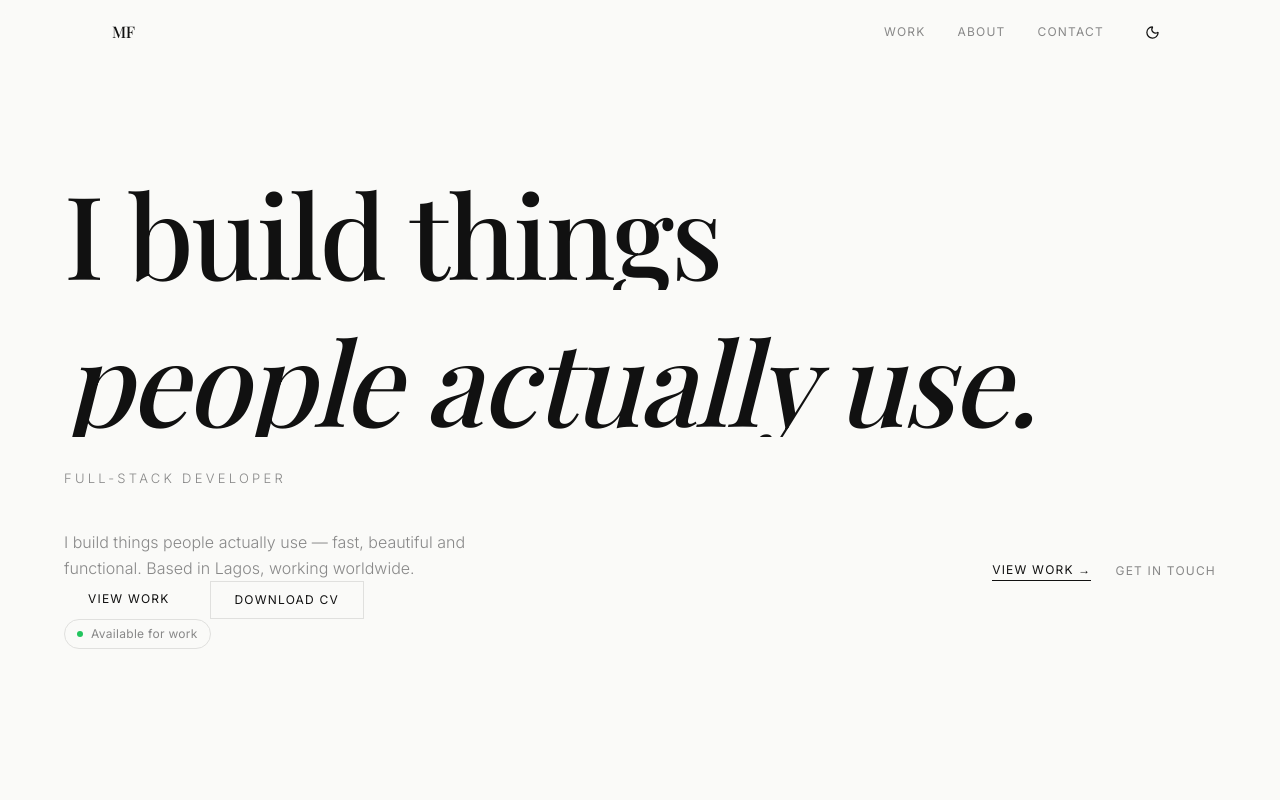
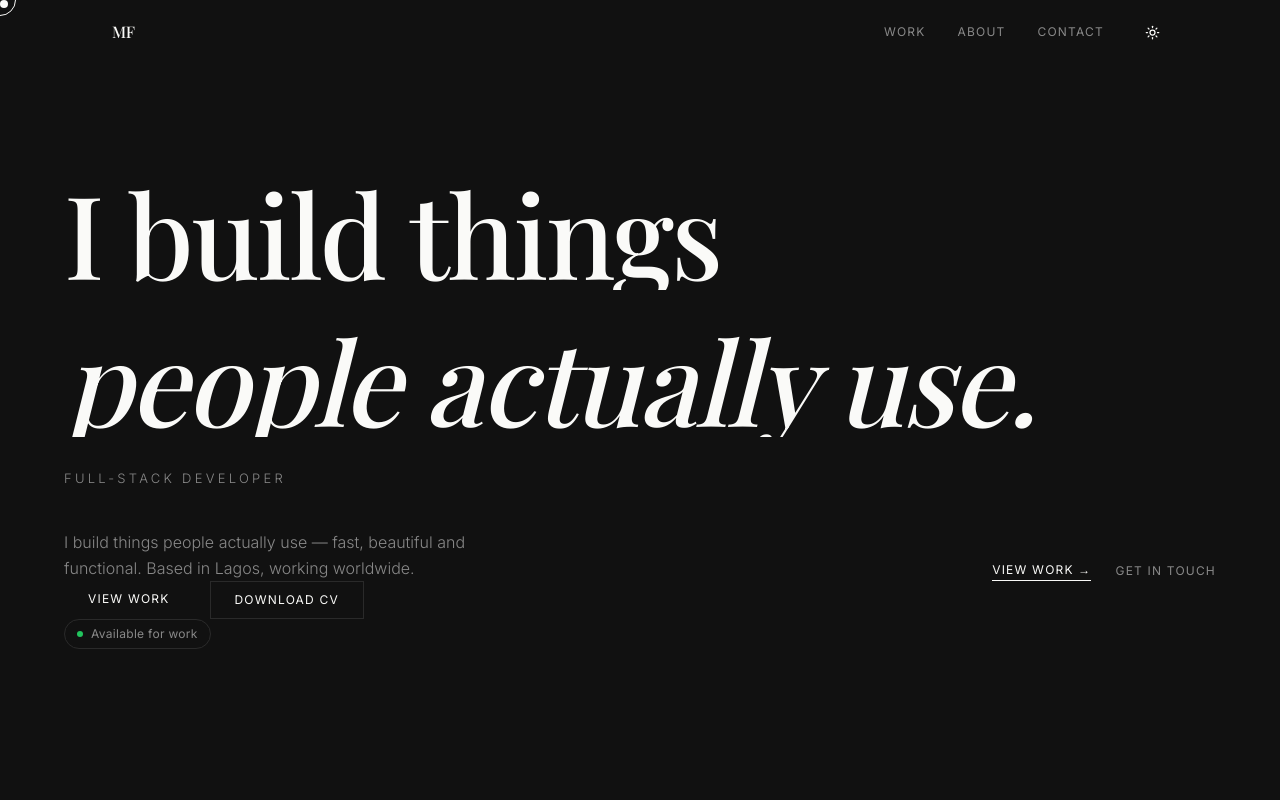
Before and after one commit to mosesfawole/newportfolio, a Next.js app: page / in a window 1280 px wide. Shown: the top 800 px of the page. Built offline with nearby package versions, Linux system fonts and the light colour scheme.

Commit message:
some fix

```diff
--- a/components/ui/ThemeProvider.tsx
+++ b/components/ui/ThemeProvider.tsx
@@ -6,22 +6,30 @@ const ThemeContext = createContext({
   toggle: () => {},
 });
 
-const getInitialTheme = () => {
-  if (typeof window === "undefined") {
-    return false;
-  }
+// const getInitialTheme = () => {
+//   if (typeof window === "undefined") {
+//     return false;
+//   }
 
-  const saved = localStorage.getItem("theme");
-  return saved === "dark";
-};
+//   const saved = localStorage.getItem("theme");
+//   return saved === "dark";
+// };
 
 export function ThemeProvider({ children }: { children: React.ReactNode }) {
-  const [dark, setDark] = useState(getInitialTheme);
+  const [dark, setDark] = useState(true); //
 
   useEffect(() => {
-    document.documentElement.classList.toggle("dark", dark);
-    localStorage.setItem("theme", dark ? "dark" : "light");
-  }, [dark]);
+    const saved = localStorage.getItem("theme");
+    if (saved === "light") {
+      setDark(false);
+      document.documentElement.classList.remove("dark");
+    } else {
+      // No saved preference OR saved as dark → always dark
+      setDark(true);
+      document.documentElement.classList.add("dark");
+      localStorage.setItem("theme", "dark");
+    }
+  }, []);
 
   const toggle = () => {
     setDark((prev) => !prev);
--- a/data/Projects.tsx
+++ b/data/Projects.tsx
@@ -9,6 +9,7 @@ export const projects: Project[] = [
     year: "2025",
     type: "Personal Project",
     live: "https://baroque-theta.vercel.app/",
+    github: "https://github.com/mosesfawole/baroque",
     stack: ["Next.js", "React Three Fiber", "Framer Motion"],
     featured: true,
   },
@@ -33,6 +34,7 @@ export const projects: Project[] = [
     year: "2025",
     type: "Personal Project",
     stack: ["Next.js", "SerpAPI", "TypeScript"],
+    live: "https://github.com/mosesfawole/baroque",
     github: "https://github.com/mosesfawole/price-hunt",
     featured: false,
   },
```
